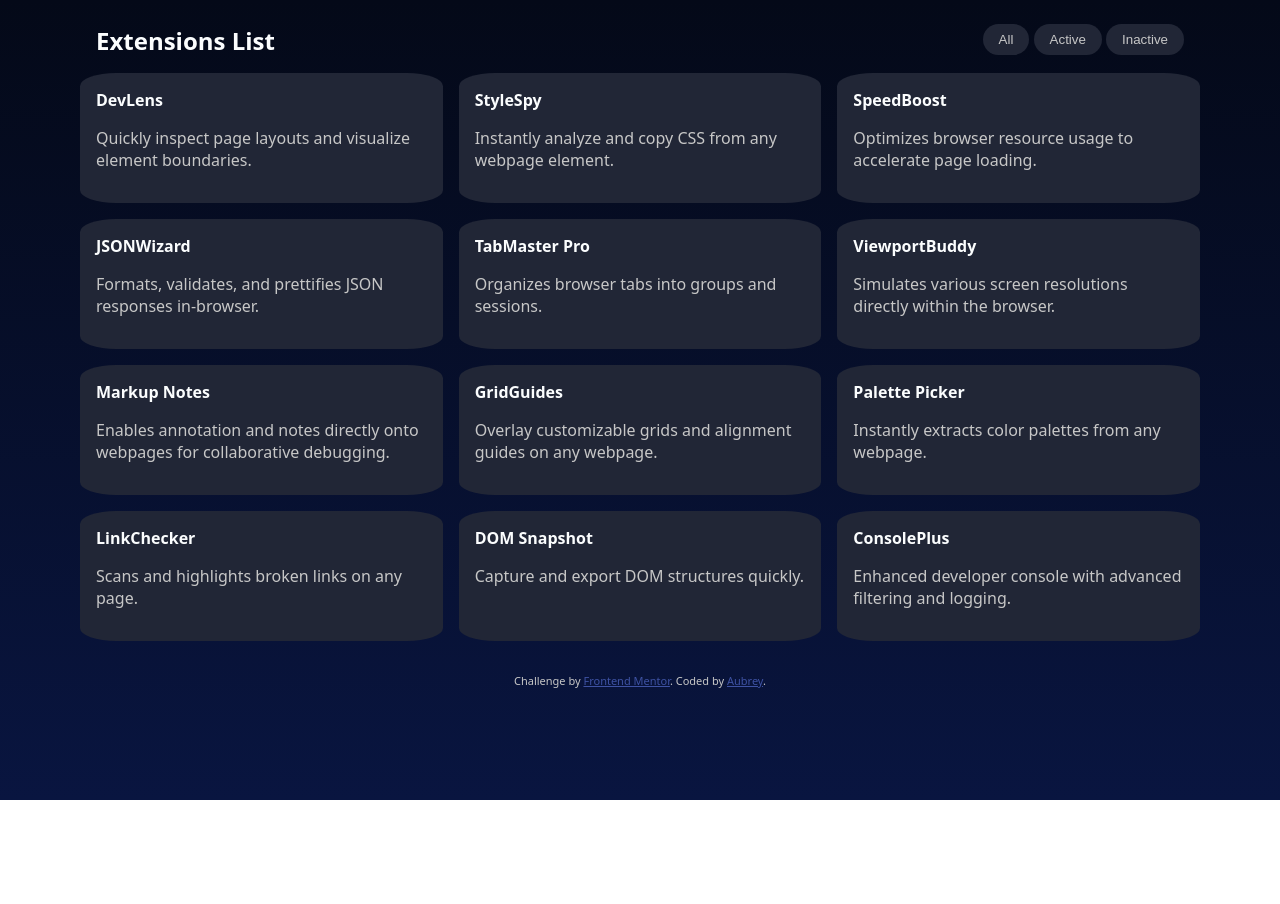
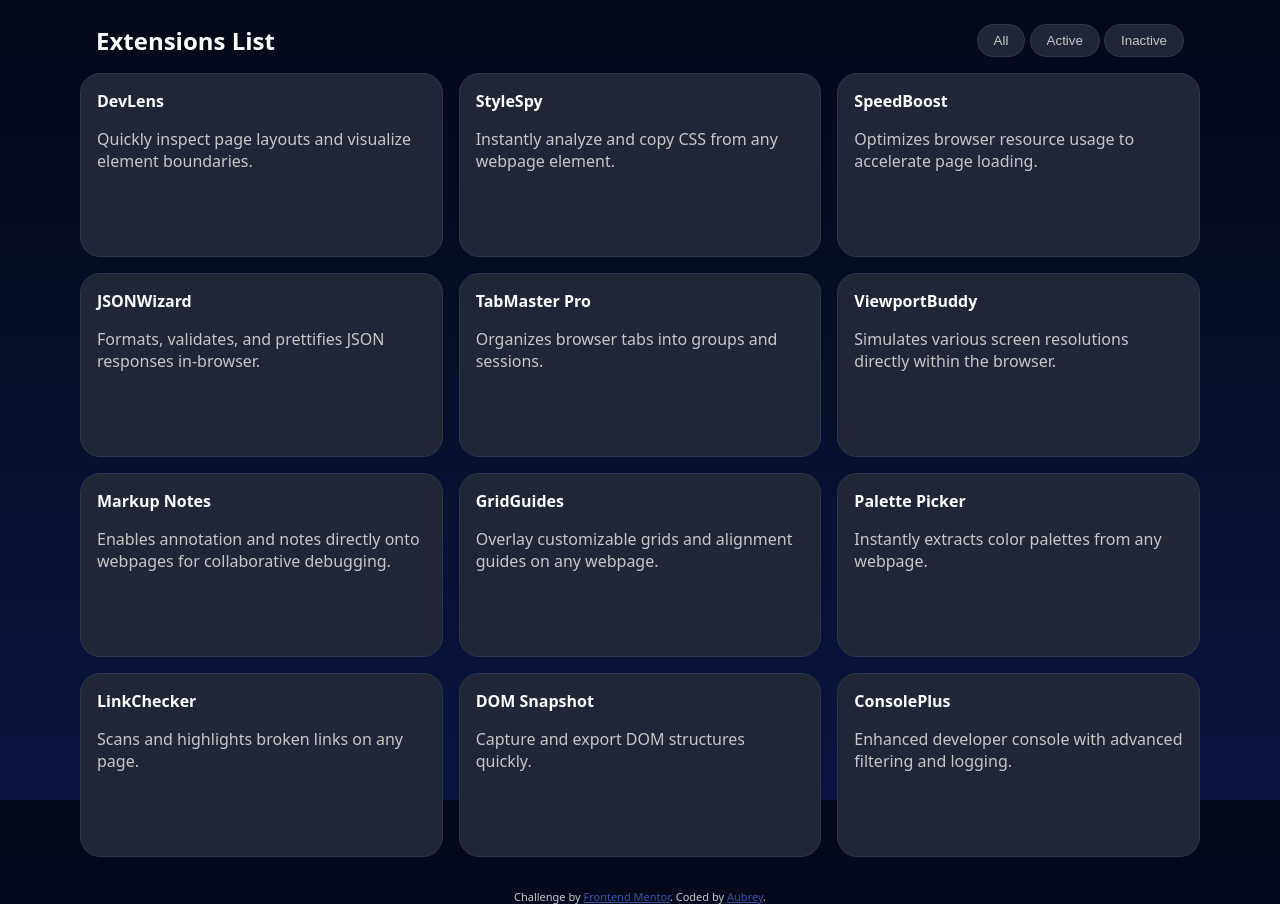
Before and after one commit to aubreymae/browser-extensions-manager-ui-main, a plain HTML site: page index.html in a window 1280 px wide. Before the commit the page ends 800 px from the top, so only its background shows below. Drawn offline with Linux system fonts and the light colour scheme; a web font is replaced by a local one.

Commit message:
More CSS enhancements

```diff
--- a/styles.css
+++ b/styles.css
@@ -59,12 +59,14 @@ button {
 .menu button {
   padding-right: 1rem;
   padding-left: 1rem;
+  border: 1px solid hsl(225, 23%, 24%);
   border-radius: 1rem;
   background-color: hsl(226, 25%, 17%);
   color: hsl(0, 0%, 78%);
 }
 
 .menu button:focus {
+  border: 1px solid hsl(225, 23%, 24%);
   background-color: hsl(3, 71%, 56%);
   color: hsl(227, 75%, 14%);
 }
@@ -90,7 +92,9 @@ button {
 }
 
 .extension-card {
+  height: 150px;
   padding: 1rem;
-  border-radius: 10%;
+  border: 1px solid hsl(225, 23%, 24%);
+  border-radius: 20px;
   background-color: hsl(226, 25%, 17%);
 }
```
